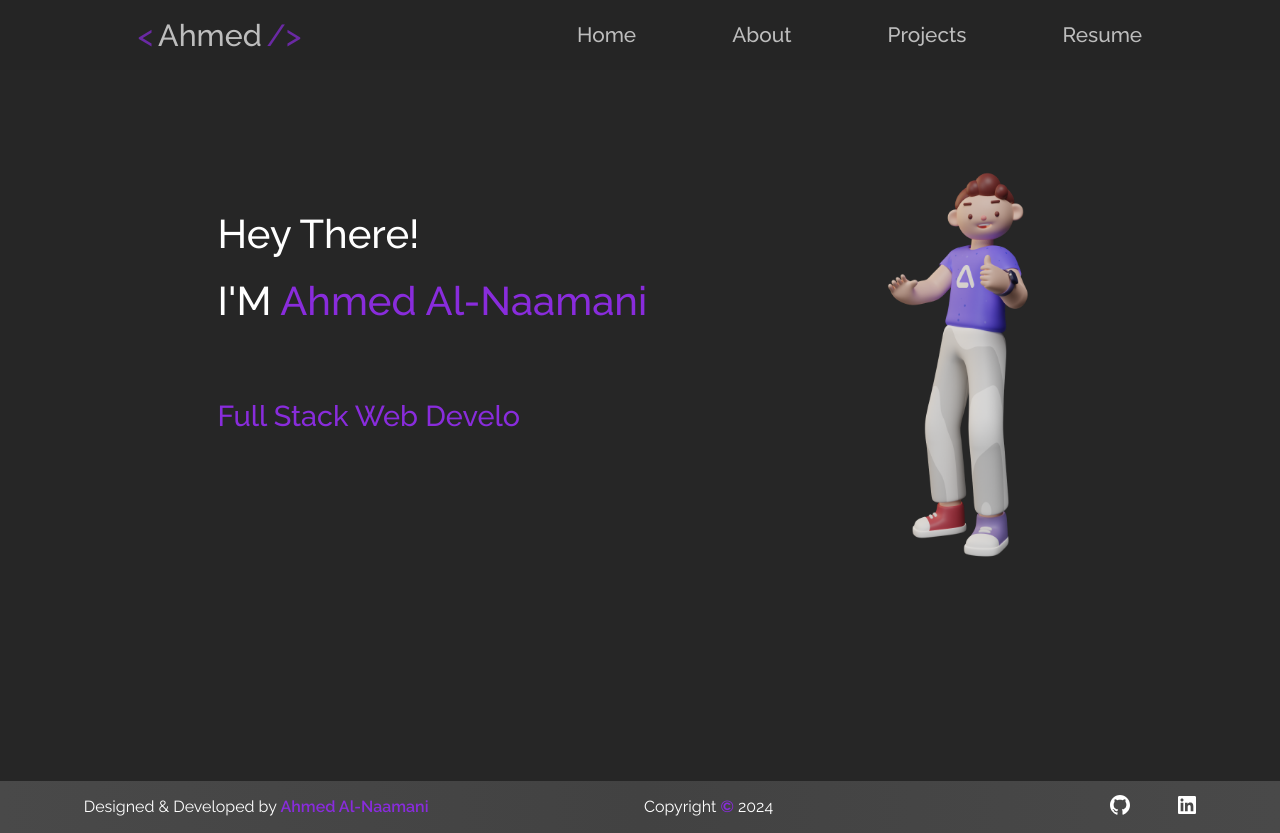
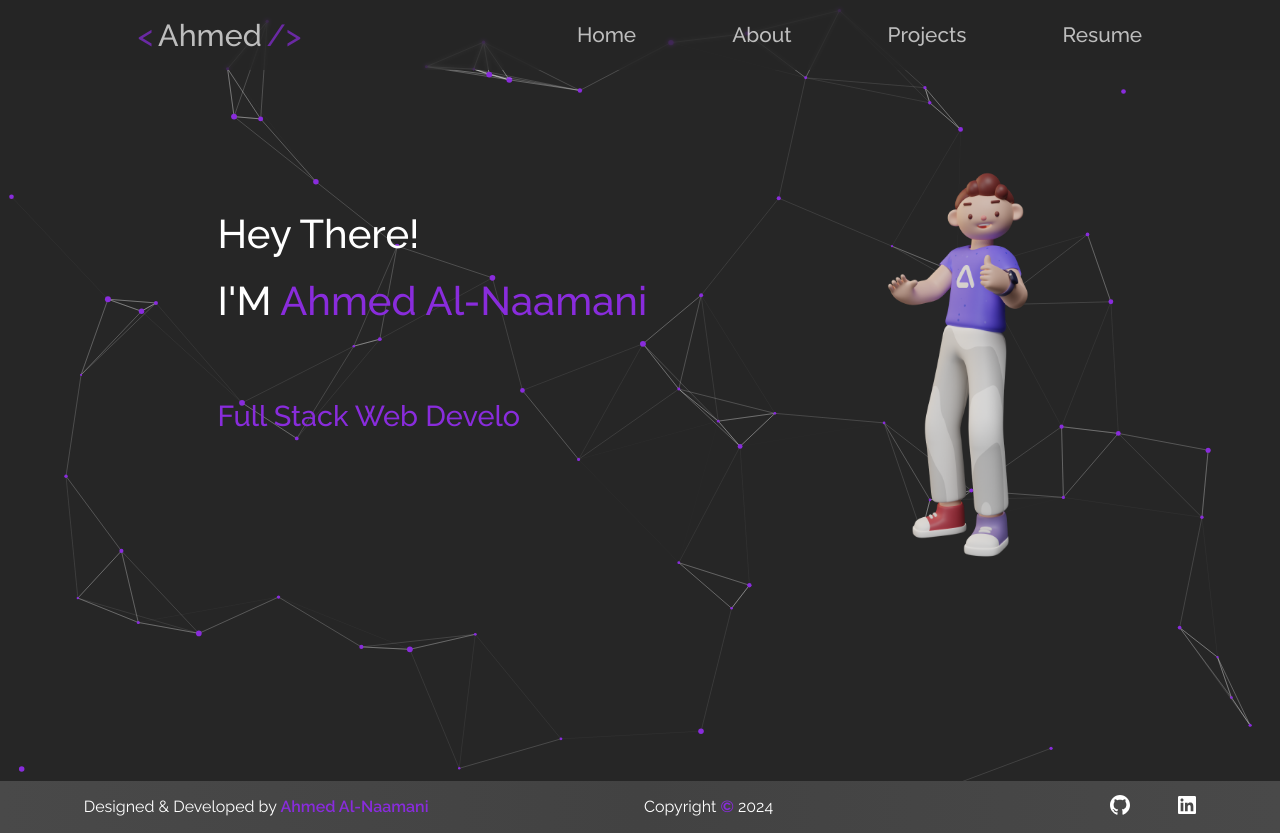
Before and after one commit to alnaamaniahmed/personal-website, a React (Create React App) app in the folder personal-portfolio/: page / in a window 1280 px wide. Built offline with nearby package versions, Linux system fonts and the light colour scheme.

Commit message:
Added Particles in my code

```diff
--- a/personal-portfolio/package.json
+++ b/personal-portfolio/package.json
@@ -6,6 +6,7 @@
     "@testing-library/jest-dom": "^5.17.0",
     "@testing-library/react": "^13.4.0",
     "@testing-library/user-event": "^13.5.0",
+    "@tsparticles/all": "^3.3.0",
     "@tsparticles/basic": "^3.3.0",
     "@tsparticles/react": "^3.0.0",
     "react": "^18.2.0",
@@ -14,8 +15,7 @@
     "react-router-dom": "^6.22.3",
     "react-scripts": "5.0.1",
     "react-simple-typewriter": "^5.0.1",
-    "react-tsparticles": "^2.12.2",
-    "tsparticles": "^3.3.0",
+    "tsparticles": "^1.43.1",
     "web-vitals": "^2.1.4"
   },
   "scripts": {
--- a/personal-portfolio/src/App.css
+++ b/personal-portfolio/src/App.css
@@ -18,3 +18,9 @@ button:hover {
   transform: scale(1.1);
   box-shadow: 0 5px 15px rgba(0, 0, 0, 0.2);
 }
+#particles canvas {
+  z-index: -1;
+  height: 100%;
+  width: 100%;
+  position: absolute;
+}
--- a/personal-portfolio/src/App.js
+++ b/personal-portfolio/src/App.js
@@ -8,6 +8,7 @@ import ResumePage from './pages/ResumePage';
 import Footer from './components/Footer';
 import SplashPage from './pages/SplashPage';
 import "./App.css";
+import ParticlesComponent from './components/Particles';
 
 function App(){
     const [showSplash, setShowSplash] = useState(true);
@@ -31,6 +32,7 @@ function App(){
             {showSplash ? <SplashPage /> : (
                     <>
                         <NavBar onNavClick={handleSplash} />
+                        <ParticlesComponent id="particles" />
                         <Routes>
                             <Route path="/" element={<HomePage />} exact />
                             <Route path="/about" element={<AboutPage />} />
--- a/personal-portfolio/src/aboutPage.css
+++ b/personal-portfolio/src/aboutPage.css
@@ -125,6 +125,40 @@
 }
 .sliderStyle img:hover {
     transform: scale(0.9);
+}
+@keyframes fadeInUp {
+    from {
+      opacity: 0;
+      transform: translateY(20px);
+    }
+    to {
+      opacity: 1;
+      transform: translateY(0);
+    }
+  }
+
+  @keyframes fadeIn {
+    from {
+      opacity: 0;
+    }
+    to {
+      opacity: 1;
+    }
+  }
+  .ikbalImage3 img {
+    animation: fadeInUp 1s ease-out;
+}
+
+.words, .professional-skillSet {
+    animation: fadeInUp 1.2s ease-out;
+}
+
+.gridAbout div {
+    animation: fadeIn 1.5s ease-out;
+}
+
+.skillSetsContainer {
+    animation: fadeIn 2s ease-out;
 }
 @media (max-width: 1200px) {
 
--- /dev/null
+++ b/personal-portfolio/src/components/Particles.js
@@ -0,0 +1,94 @@
+import Particles, { initParticlesEngine } from "@tsparticles/react";
+import { useEffect, useMemo} from "react";
+import { loadSlim } from "@tsparticles/slim";
+
+
+
+const ParticlesComponent = (props) => {
+    useEffect(() => {
+      initParticlesEngine(async (engine) => {
+        await loadSlim(engine);
+      });
+    }, []);
+
+  const particlesLoaded = (container) => {
+    console.log(container);
+  };
+
+
+  const options = useMemo(
+    () => ({
+      background: {
+        color: {
+          value: "#262626",
+        },
+      },
+      fpsLimit: 120,
+      interactivity: {
+        events: {
+          onClick: {
+            enable: true,
+            mode: "repulse",
+          },
+          onHover: {
+            enable: true,
+            mode: 'grab',
+          },
+        },
+        modes: {
+          push: {
+            distance: 200,
+            duration: 15,
+          },
+          grab: {
+            distance: 150,
+          },
+        },
+      },
+      particles: {
+        color: {
+          value: "#892cdc",
+        },
+        links: {
+          color: "#FFFFFF",
+          distance: 150,
+          enable: true,
+          opacity: 0.3,
+          width: 1,
+        },
+        move: {
+          direction: "none",
+          enable: true,
+          outModes: {
+            default: "bounce",
+          },
+          random: true,
+          speed: 1,
+          straight: false,
+        },
+        number: {
+          density: {
+            enable: true,
+          },
+          value: 150,
+        },
+        opacity: {
+          value: 1.0,
+        },
+        shape: {
+          type: "circle",
+        },
+        size: {
+          value: { min: 1, max: 3 },
+        },
+      },
+      detectRetina: true,
+    }),
+    [],
+  );
+
+
+  return <Particles id={props.id} init={particlesLoaded} options={options} />;
+};
+
+export default ParticlesComponent;
--- a/personal-portfolio/src/homePage.css
+++ b/personal-portfolio/src/homePage.css
@@ -12,6 +12,7 @@
     margin-left: 17%;
     margin-right: 200px;
     font-weight: 500;
+    animation: fadeIn 1s ease-out;
 }
 #name {
     color: #892cdc;
@@ -28,11 +29,34 @@
     float: right;
     transform: translateY(-65%);
     margin-right: 280px;
+    height: 450px;
+    width: 450px;
+    animation: fadeIn 1.2s ease-out;
 }
-.ikbalImage img {
-  height: 450px;
-  width: 450px;
+.text-1, .text-2, .text-3 {
+  animation: slideInRight 1s ease-out;
+  animation-delay: 0.5s;
 }
+@keyframes fadeIn {
+  from {
+    opacity: 0;
+  }
+  to {
+    opacity: 1;
+  }
+}
+
+@keyframes slideInRight {
+  from {
+    opacity: 0;
+    transform: translateX(50px);
+  }
+  to {
+    opacity: 1;
+    transform: translateX(0);
+  }
+}
+
 @media (max-width: 1330px) {
     .ikbalImage img{
         height: 400px;
@@ -97,6 +121,7 @@
       margin-left: auto;
       margin-right: auto;
       gap: 1rem;
+      animation: fadeIn 1s ease-out;
     }
     .ikbalImage {
         position: static;
@@ -107,6 +132,10 @@
 
     .text-3 {
       font-size: 1.8rem;
+    }
+    .text-1, .text-2, .text-3 {
+      animation: fadeIn 1s ease-out;
+      transform: none;
     }
   }
   @media (max-width: 570px){
--- a/personal-portfolio/src/projectPage.css
+++ b/personal-portfolio/src/projectPage.css
@@ -22,6 +22,8 @@
     width: 540px;
     box-shadow: 0 4px 8px rgba(137, 44, 220, 1);
     transition: transform 0.3s ease, box-shadow 0.3s ease;
+    animation: fadeInUp 0.8s ease-out;
+
 }
 .card:hover {
     transform: translateY(-10px);
@@ -82,7 +84,16 @@
     width: 18px;
 }
 
-
+@keyframes fadeInUp {
+    from {
+      opacity: 0;
+      transform: translateY(20px);
+    }
+    to {
+      opacity: 1;
+      transform: translateY(0);
+    }
+  }
 @media screen and (max-width: 1200px) {
     .cardGrid {
         gap: 1.8rem;
@@ -105,6 +116,7 @@
     .card {
         width: 85%;
         margin: 0 auto 2rem auto;
+        animation: fadeInUp 0.6s ease-out;
     }
     .button, .githubButton {
         margin-bottom: 2rem;
--- a/personal-portfolio/src/resumePage.css
+++ b/personal-portfolio/src/resumePage.css
@@ -11,6 +11,8 @@
 .resumeImg {
     height: 1431px;
     width: 1011px;
+    transition: opacity 1s ease-in-out;
+    animation: fadeIn 1s ease-out forwards;
 }
 .downloadButton {
     cursor: pointer;
@@ -35,6 +37,10 @@
 .downloadIcon{
     height: 25px;
     width: 20px;
+}
+@keyframes fadeIn {
+    from { opacity: 0; }
+    to { opacity: 1; }
 }
 
 @media (max-width: 1024px) {
```
Also changed, not shown: 1 other file (tests, documents, lock files or other folders).
